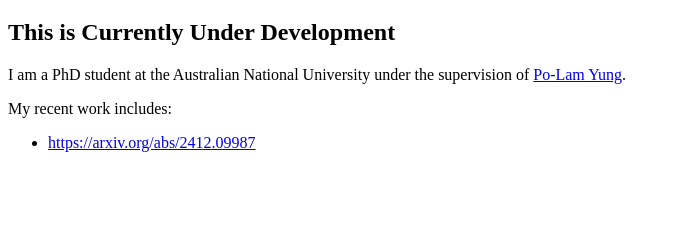
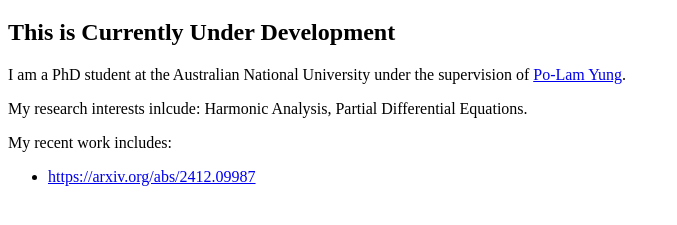
Before and after one commit to Wen-Zha/Wen-Zha, a plain HTML site: page index.html in a window 1280 px wide. Shown: the part 61-286 px from the top of the page, without its empty margins (0-677 px from the left). Drawn offline with Linux system fonts and the light colour scheme.

Commit message:
Update index.html

```diff
--- a/index.html
+++ b/index.html
@@ -13,6 +13,10 @@
     <a href="https://maths-people.anu.edu.au/~plyung/" target="_blank">Po-Lam Yung</a>.
   </p>
 
+  <p>
+    My research interests inlcude: Harmonic Analysis, Partial Differential Equations.
+  </p>
+
   <p>My recent work includes:</p>
   <ul>
     <li><a href="https://arxiv.org/abs/2412.09987" target="_blank">https://arxiv.org/abs/2412.09987</a></li>
```
